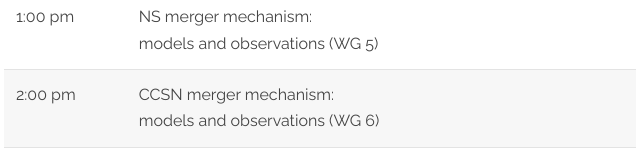
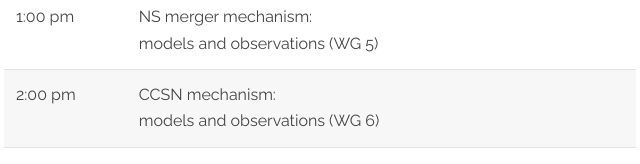
Before and after one commit to S4MMA/S4MMA.github.io, a plain HTML site: page meeting1.html in a window 1280 px wide. Shown: the part 782-946 px from the top of the page, 484-1124 px from the left. Drawn offline with Linux system fonts and the light colour scheme.

Commit message:
Fixed a typo.

```diff
--- a/meeting1.html
+++ b/meeting1.html
@@ -81,7 +81,7 @@
               <table>
          	   		<tr><td><b>Time (EST)</b></td><td><b>Discussion Topic</b></td><td><b>Discussion Lead</b></td></tr>
        	     	  	<tr><td>1:00 pm</td><td>NS merger mechanism: <br> models and observations (WG 5) </td> <td></td></tr>
-					<tr><td>2:00 pm</td><td>CCSN merger mechanism: <br> models and observations (WG 6) </td><td> </td></tr>
+					<tr><td>2:00 pm</td><td>CCSN mechanism: <br> models and observations (WG 6) </td><td> </td></tr>
 					<tr><td>3:00 pm</td><td>Nuclear matter and opacities  (WG 7) </td> <td> </td></tr>
 					<tr><td>4:00 pm</td><td>Progenitors (WG 8) </td> <td> </td></tr>
 					<tr><td>5:00 pm</td><td>S4MMA: What's Next? </td> <td> Raph Hix </td></tr>
```
